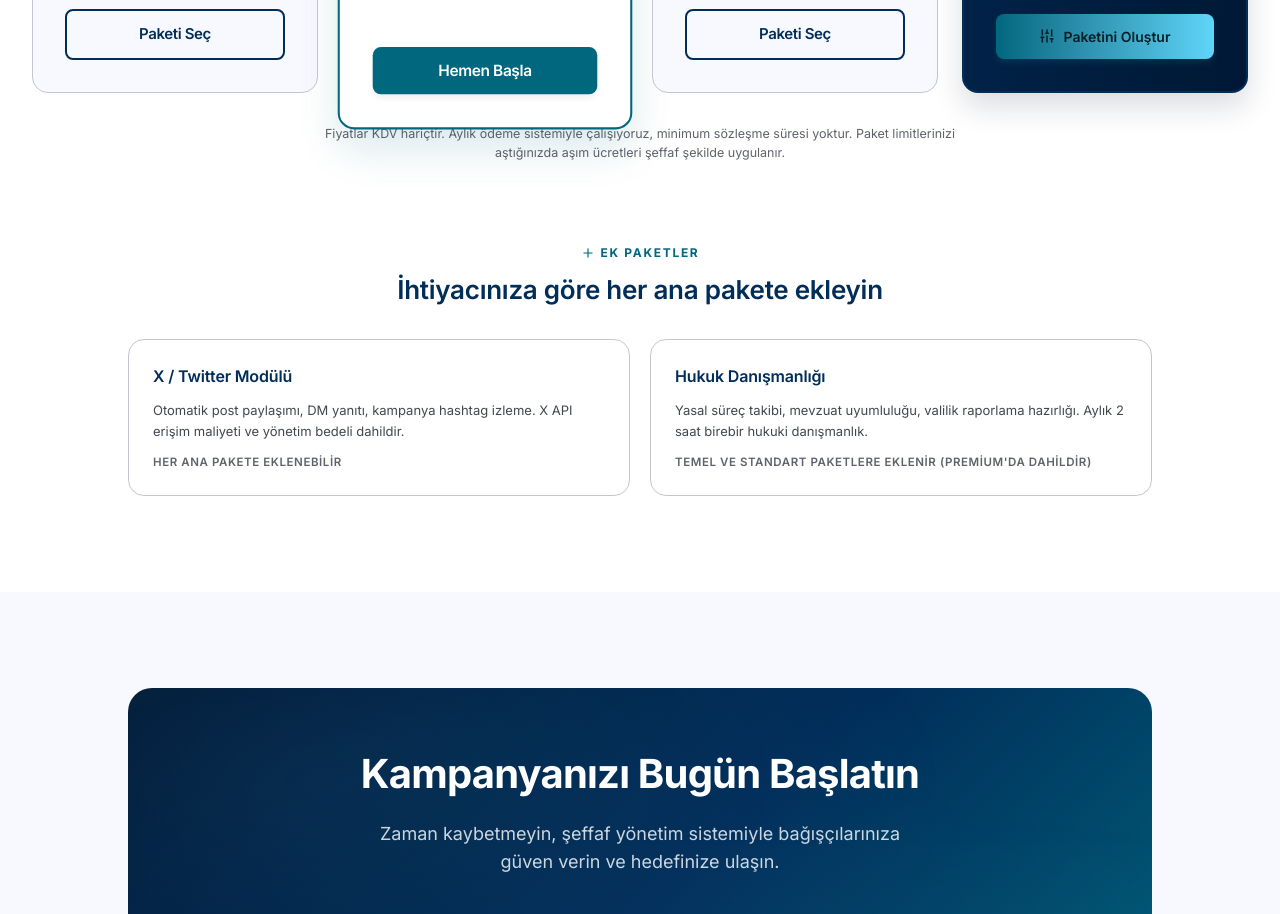
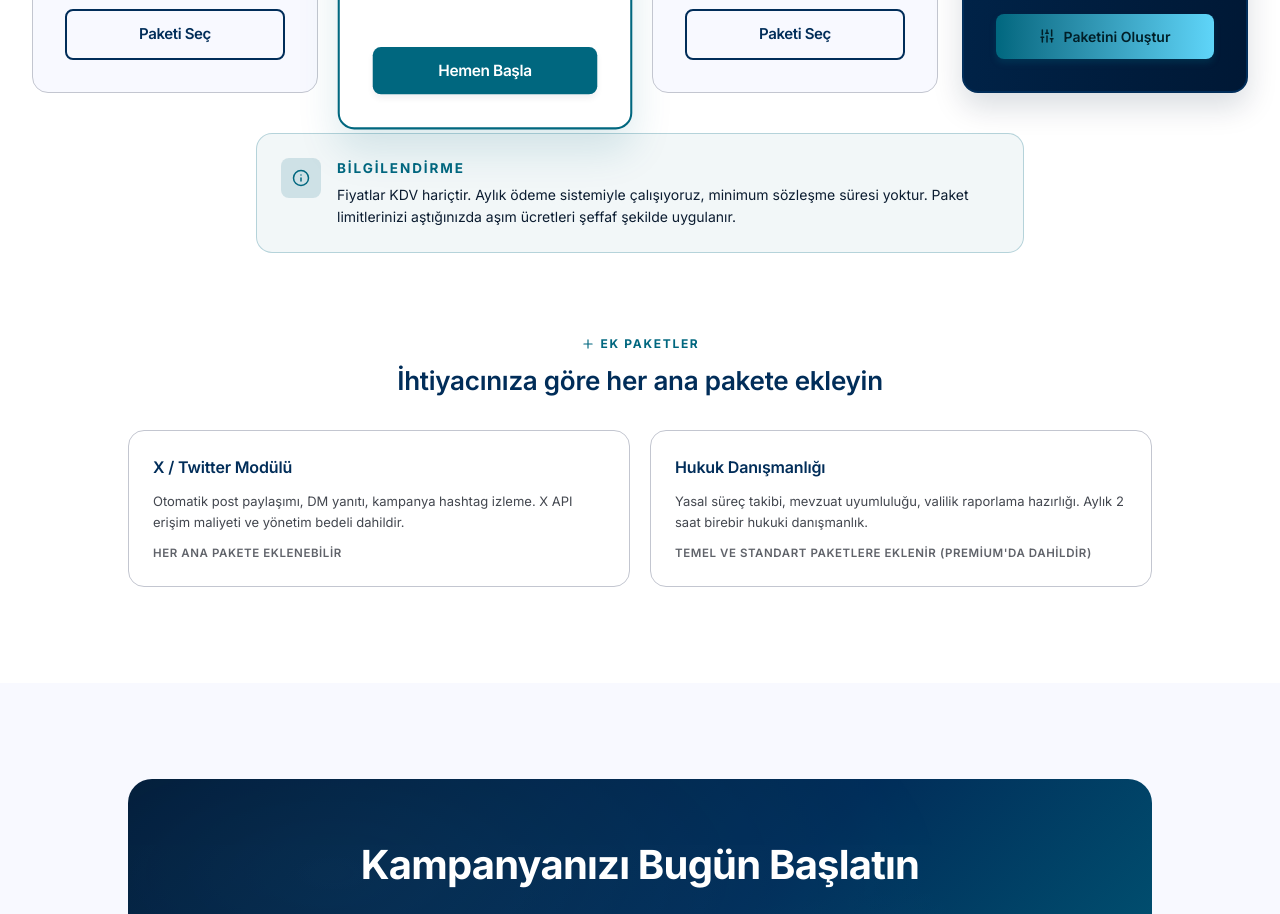
Before and after one commit to atraproje-collab/kampanyatakip-web, a Next.js app: page / in a window 1280 px wide. Shown: the part 5760-6674 px from the top of the page. Built offline with nearby package versions, Linux system fonts and the light colour scheme.

Commit message:
fix(pricing): surface KDV / aylik odeme / asim ucretleri disclaimer as info card

```diff
--- a/components/sections/Pricing.tsx
+++ b/components/sections/Pricing.tsx
@@ -2,7 +2,7 @@
 
 import { useState } from "react";
 import { motion } from "framer-motion";
-import { Plus } from "lucide-react";
+import { Info, Plus } from "lucide-react";
 import { Container } from "@/components/Container";
 import { PricingCard } from "@/components/ui/PricingCard";
 import { CustomPackageModal } from "@/components/pricing/CustomPackageModal";
@@ -64,11 +64,21 @@ export function Pricing() {
           ))}
         </motion.div>
 
-        <p className="mt-8 text-center text-[12.5px] text-on-surface-variant/85 max-w-2xl mx-auto">
-          Fiyatlar KDV hariçtir. Aylık ödeme sistemiyle çalışıyoruz, minimum
-          sözleşme süresi yoktur. Paket limitlerinizi aştığınızda aşım
-          ücretleri şeffaf şekilde uygulanır.
-        </p>
+        <div className="mt-10 max-w-3xl mx-auto rounded-2xl border border-secondary/25 bg-secondary/[0.05] p-5 md:p-6 flex items-start gap-4">
+          <div className="shrink-0 inline-flex h-10 w-10 items-center justify-center rounded-lg bg-secondary/15 text-secondary">
+            <Info size={18} strokeWidth={2} />
+          </div>
+          <div className="min-w-0">
+            <p className="text-[13.5px] font-bold text-secondary uppercase tracking-[0.14em] mb-1.5">
+              Bilgilendirme
+            </p>
+            <p className="text-[14px] leading-[22px] text-on-surface">
+              Fiyatlar KDV hariçtir. Aylık ödeme sistemiyle çalışıyoruz,
+              minimum sözleşme süresi yoktur. Paket limitlerinizi aştığınızda
+              aşım ücretleri şeffaf şekilde uygulanır.
+            </p>
+          </div>
+        </div>
 
         {/* Ek paketler */}
         <div className="mt-16 md:mt-20 max-w-5xl mx-auto">
```
